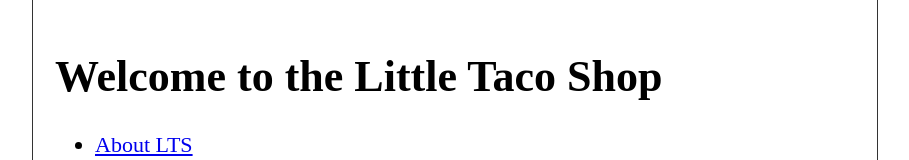
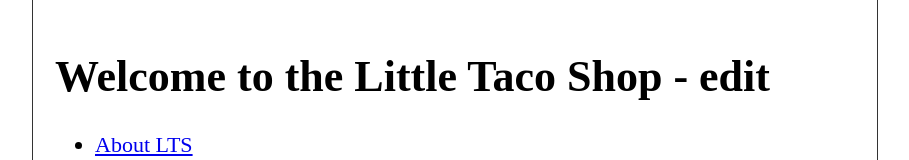
Before and after one commit to SS25002/SS25002, a plain HTML site: page ProjectG2/index.html in a window 1280 px wide. Shown: the top 160 px of the page, without its empty margins (185-1094 px from the left). Drawn offline with Linux system fonts and the light colour scheme.

Commit message:
Update index.html
Fixed nombre de bienvenida

```diff
--- a/ProjectG2/index.html
+++ b/ProjectG2/index.html
@@ -9,7 +9,7 @@
 </head>
 <body>
     <header>
-        <h1>Welcome to the Little Taco Shop</h1>
+        <h1>Welcome to the Little Taco Shop - edit</h1>
         <nav>
             <ul>
                 <li>
```
